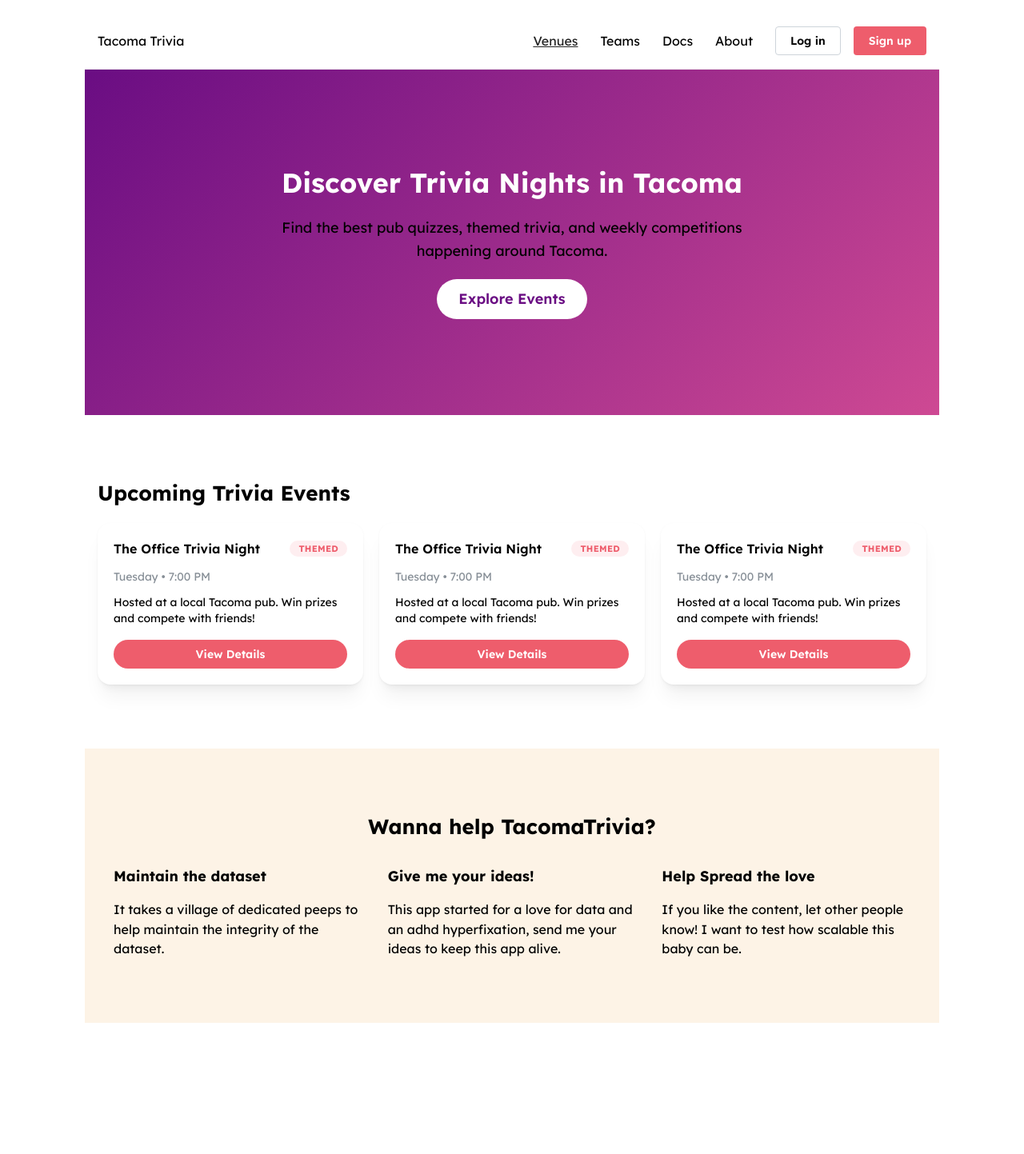
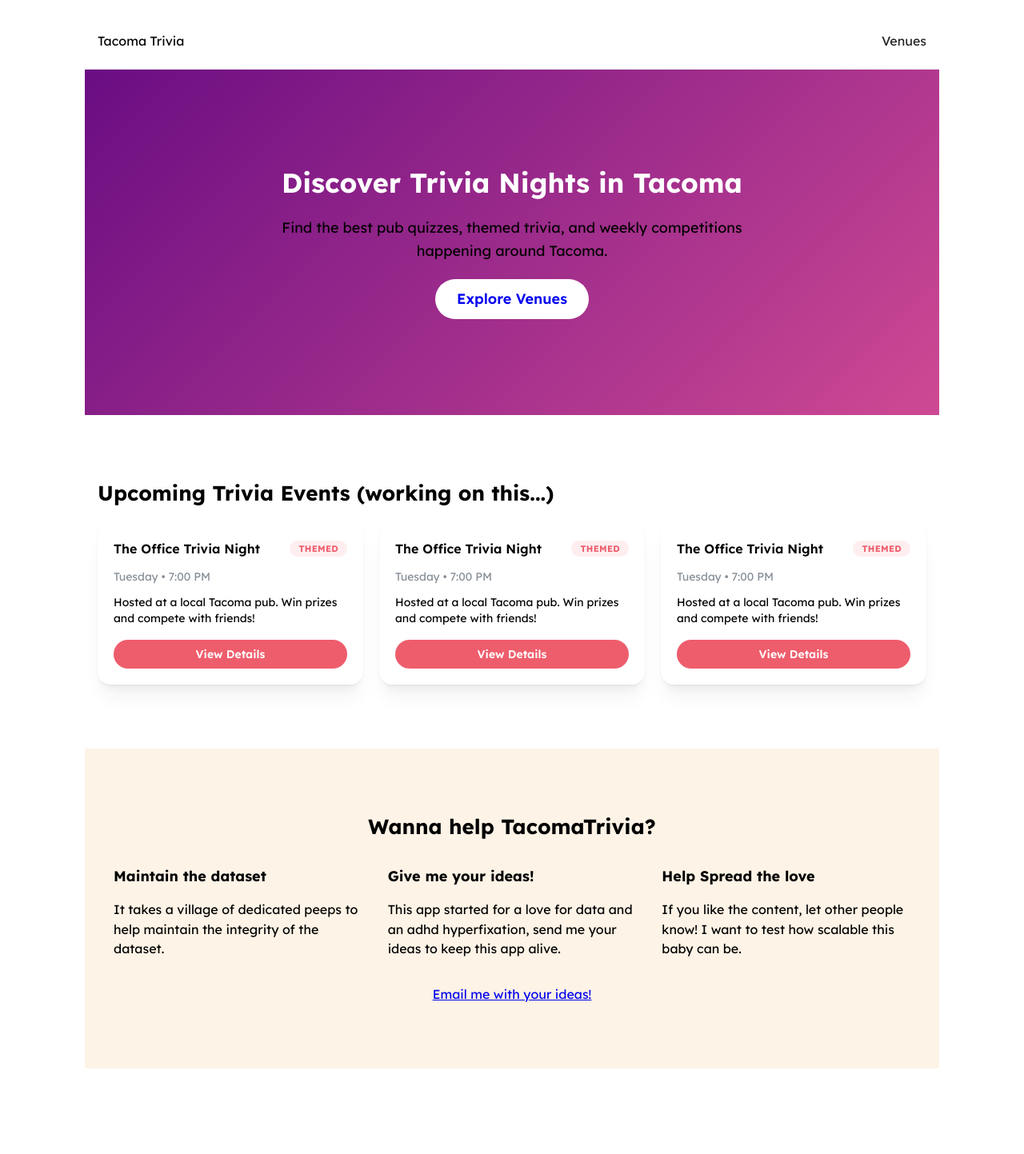
Before and after one commit to SkateCodeN/TacomaTrivia_Onion, a React (Vite) app in the folder tacomatrivia-frontend/: page / in a window 1280 px wide. Shown: the top 1443 px of the page at 80% size. After the commit the page ends 1352 px from the top, so only its background shows below. Built offline with nearby package versions, Linux system fonts and the light colour scheme.

Commit message:
Display none on dead links, same with some components that lead to nowhere and set the Upcoming component to work in progress

```diff
--- a/tacomatrivia-frontend/src/components/AppNavBar.jsx
+++ b/tacomatrivia-frontend/src/components/AppNavBar.jsx
@@ -22,9 +22,9 @@ export default function AppNavbar() {
     const navLinks = (
         <>
             <Link to='venues' className={styles.link}>Venues</Link>
-            <Text className={styles.link}>Teams</Text>
-            <Text className={styles.link}>Docs</Text>
-            <Text className={styles.link}>About</Text>
+            <Text className={styles.link} style={{display:"none"}}>Teams</Text>
+            <Text className={styles.link} style={{display:"none"}}>Docs</Text>
+            <Text className={styles.link} style={{display:"none"}}>About</Text>
         </>
     );
 
@@ -42,7 +42,7 @@ export default function AppNavbar() {
                     <Group gap={28} visibleFrom='sm'>
                         {navLinks}
 
-                        <NavAuthComp />
+                        {/* <NavAuthComp /> */}
                     </Group>
 
                     {/* Mobile Burger */}
@@ -70,11 +70,11 @@ export default function AppNavbar() {
                 <Stack>
 
                     <Link to='venues' className={styles.link}>Venues</Link>
-                    <Text className={styles.mobileLink}>Teams</Text>
-                    <Text className={styles.mobileLink}>Docs</Text>
-                    <Text className={styles.mobileLink}>About</Text>
+                    <Text className={styles.mobileLink} style={{display:"none"}}>Teams</Text>
+                    <Text className={styles.mobileLink} style={{display:"none"}}>Docs</Text>
+                    <Text className={styles.mobileLink} style={{display:"none"}}>About</Text>
                     <Collapse in={opened}>
-                        <NavAuthComp />
+                        {/* <NavAuthComp /> */}
                     </Collapse>
 
 
--- a/tacomatrivia-frontend/src/components/FeaturedEvents.jsx
+++ b/tacomatrivia-frontend/src/components/FeaturedEvents.jsx
@@ -6,7 +6,7 @@ export default function FeaturedEvents() {
   return (
     <>
       <Title order={2} mb="lg">
-        Upcoming Trivia Events
+        Upcoming Trivia Events (working on this...)
       </Title>
 
       <SimpleGrid cols={{ base: 1, sm: 2, md: 3 }} spacing="lg">
--- a/tacomatrivia-frontend/src/components/HelpCTA.jsx
+++ b/tacomatrivia-frontend/src/components/HelpCTA.jsx
@@ -34,6 +34,13 @@ export default function HelpCTA() {
             </Text>
           </Stack>
         </SimpleGrid>
+        <Container ta="center" mt="xl" >
+          <Text>
+            <a href="mailto:tacomatrivia.com">
+              Email me with your ideas!
+            </a>
+            </Text>
+        </Container>
       </Container>
     </div>
   );
--- a/tacomatrivia-frontend/src/components/Hero.jsx
+++ b/tacomatrivia-frontend/src/components/Hero.jsx
@@ -1,7 +1,11 @@
 // src/components/Hero.jsx
 import { Container, Title, Text, Button, Stack } from '@mantine/core';
 import styles from '../styles/Hero.module.css';
+import { Link } from 'react-router-dom';
+const handleClick =() =>
+{
 
+}
 export default function Hero() {
   return (
     <div className={styles.hero}>
@@ -13,8 +17,8 @@ export default function Hero() {
           <Text size="lg" className={styles.subtitle}>
             Find the best pub quizzes, themed trivia, and weekly competitions happening around Tacoma.
           </Text>
-          <Button size="lg" radius="xl" variant="white" color="brand.8">
-            Explore Events
+          <Button size="lg" radius="xl" variant="white" color="brand.8" >
+            <Link to="venues" className={styles.link}>Explore Venues</Link>
           </Button>
         </Stack>
       </Container>
--- a/tacomatrivia-frontend/src/pages/Home.jsx
+++ b/tacomatrivia-frontend/src/pages/Home.jsx
@@ -13,7 +13,7 @@ export default function Home() {
         <FeaturedEvents />
       </Container>
       <HelpCTA />
-      <NewsletterCTA />
+      {/* <NewsletterCTA /> */}
     </Stack>
   );
 }
--- a/tacomatrivia-frontend/src/styles/AppNavBar.module.css
+++ b/tacomatrivia-frontend/src/styles/AppNavBar.module.css
@@ -44,6 +44,7 @@
   color: #222;
   cursor: pointer;
   transition: color 0.2s ease;
+  text-decoration: none;
 }
 
 .link:hover {
--- a/tacomatrivia-frontend/src/styles/Hero.module.css
+++ b/tacomatrivia-frontend/src/styles/Hero.module.css
@@ -13,3 +13,7 @@
   color: #f8f9fa; /* High contrast soft white */
   max-width: 600px;
 }
+
+.link{
+  text-decoration: none;
+}
```
